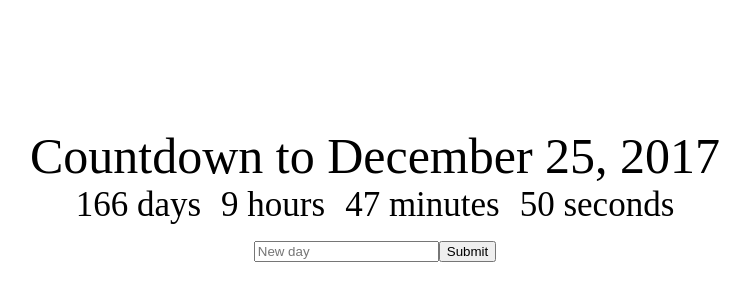
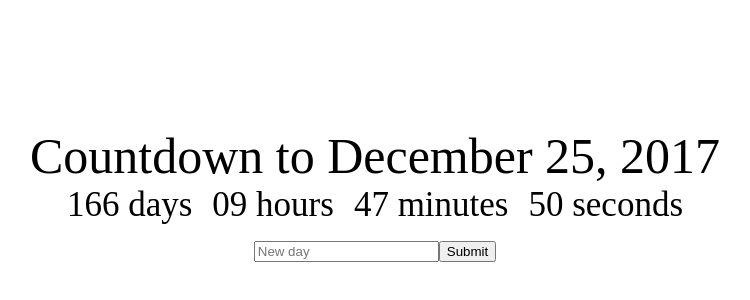
Before and after one commit to MaximMishchenko/countdownChamp, a React (Create React App) app: page / in a window 1280 px wide. Shown: the part 126-426 px from the top of the page, without its empty margins (265-1015 px from the left). Built offline with nearby package versions, Linux system fonts and the light colour scheme.

Commit message:
Added helper leadingZero method

```diff
--- a/src/Clock.jsx
+++ b/src/Clock.jsx
@@ -19,6 +19,10 @@
 
 	componentDidMount() {
 		setInterval(() => this.getTimeUntil(this.props.deadline), 1000)
+	}
+
+	leadingZero(num) {
+		return num < 10 ? '0' + num : num
 	}
 
 	getTimeUntil(deadline) {
@@ -44,10 +48,10 @@
 	render() {
 		return(
 			<div>
-				<div className="Clock-days">{this.state.days} days</div>
-				<div className="Clock-hours">{this.state.hours} hours</div>
-				<div className="Clock-minutes">{this.state.minutes} minutes</div>
-				<div className="Clock-seconds">{this.state.seconds} seconds</div>
+				<div className="Clock-days">{this.leadingZero(this.state.days)} days</div>
+				<div className="Clock-hours">{this.leadingZero(this.state.hours)} hours</div>
+				<div className="Clock-minutes">{this.leadingZero(this.state.minutes)} minutes</div>
+				<div className="Clock-seconds">{this.leadingZero(this.state.seconds)} seconds</div>
 			</div>
 		)
 	}
```
